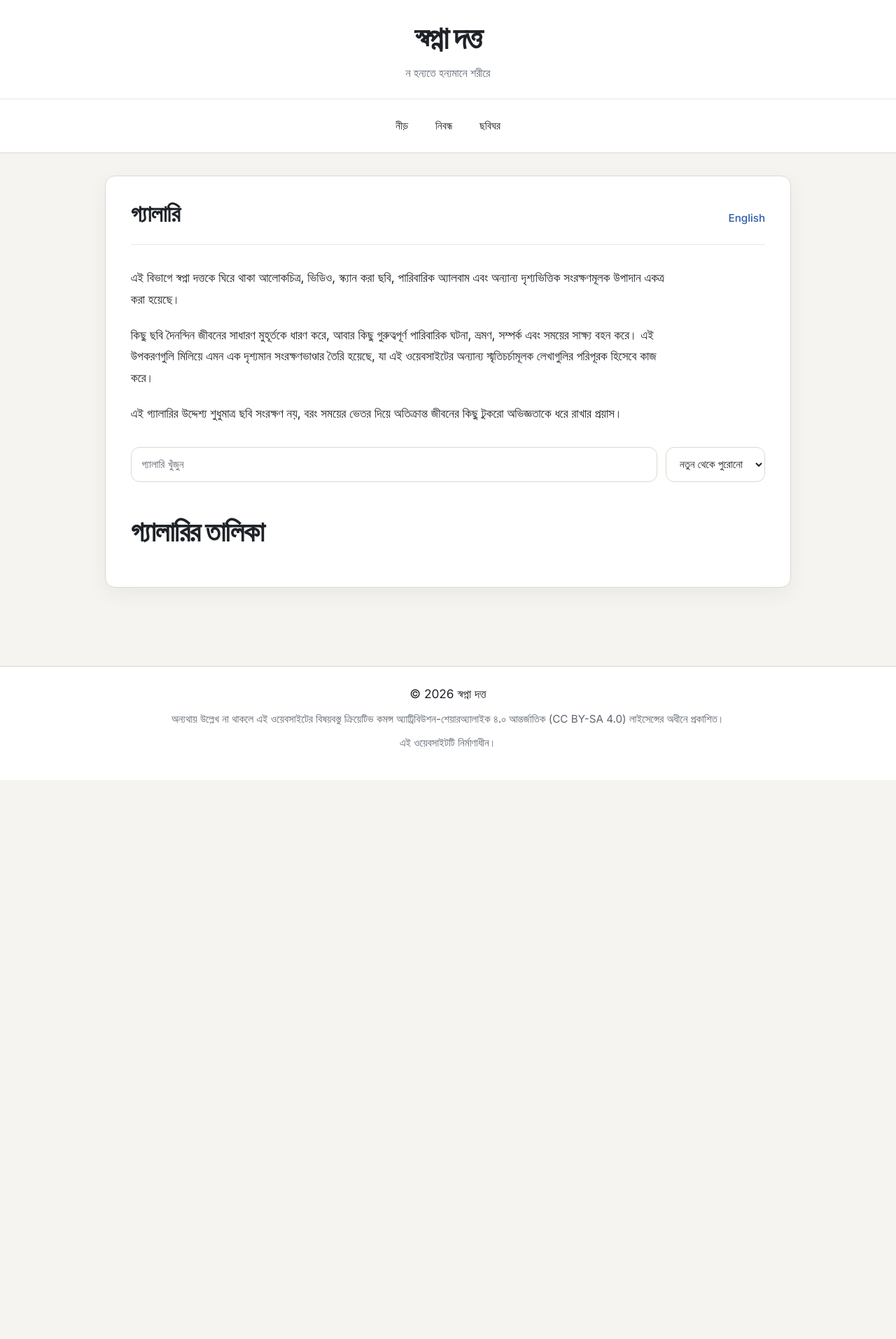
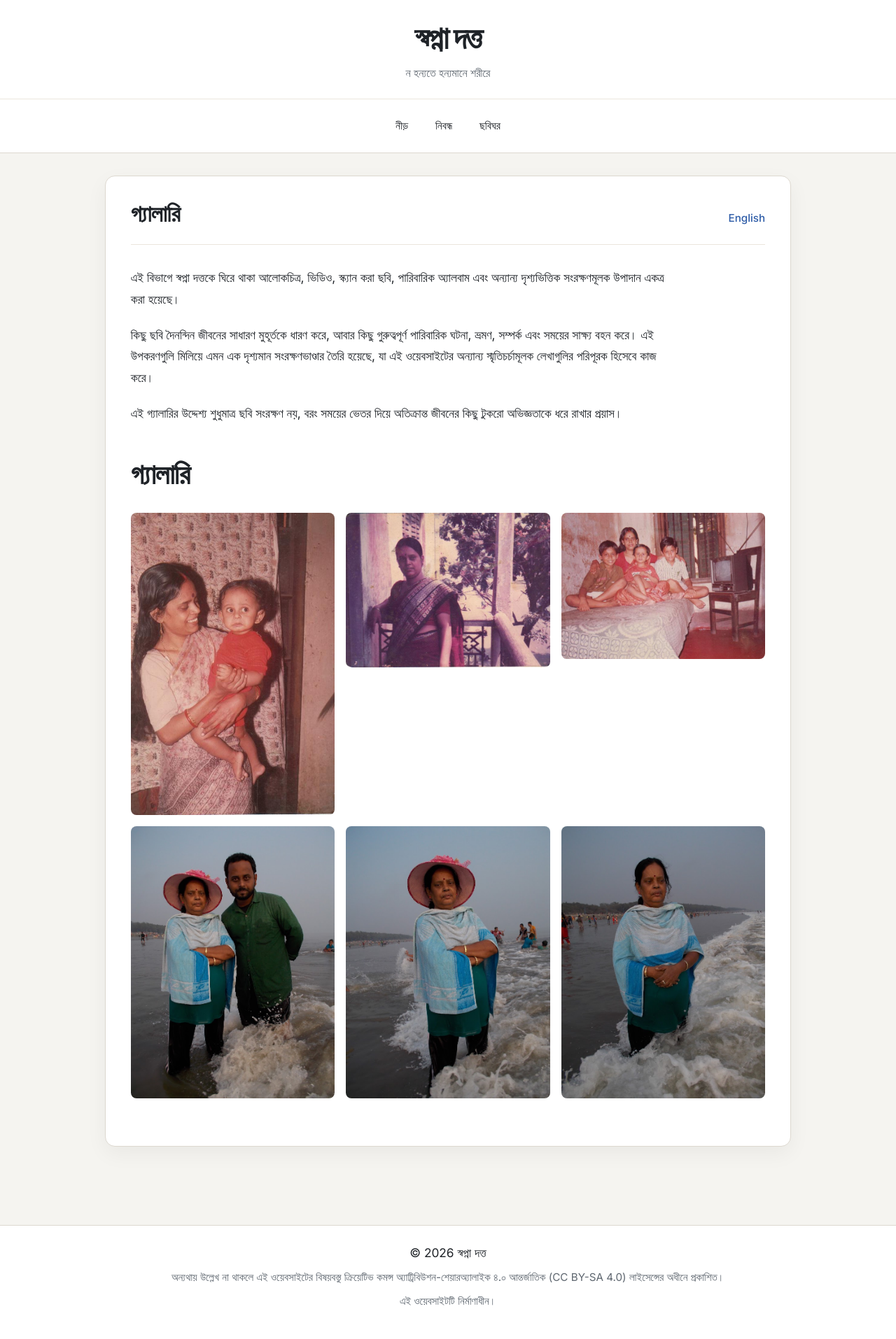
Before and after one commit to titodutta/swapnadutta, a Jekyll site: the page built from bn/gallery/index.md, in a window 1280 px wide. Shown: the whole page at 70% size. Built offline with Jekyll 4.4.1, drawn with Linux system fonts in a browser that asks for light colours; before the commit the page ends 1115 px from its top, so only the background shows below that.

Commit message:
bn gallery

```diff
--- a/bn/gallery/index.md
+++ b/bn/gallery/index.md
@@ -14,149 +14,68 @@ created: 2026-05-15
 
 এই গ্যালারির উদ্দেশ্য শুধুমাত্র ছবি সংরক্ষণ নয়, বরং সময়ের ভেতর দিয়ে অতিক্রান্ত জীবনের কিছু টুকরো অভিজ্ঞতাকে ধরে রাখার প্রয়াস।
 
-<div class="gallery-tools">
+## গ্যালারি
 
-  <input
-    type="search"
-    id="gallerySearch"
-    placeholder="গ্যালারি খুঁজুন"
-    aria-label="গ্যালারি খুঁজুন">
+<div class="photo-gallery">
 
-  <select id="gallerySort" aria-label="গ্যালারি সাজান">
+  <figure>
+    <a href="/assets/images/gallery/swapnadutta0001.jpg">
+      <img src="/assets/images/gallery/swapnadutta0001.jpg" alt="" loading="lazy">
+    </a>
+  </figure>
 
-    <option value="newest">
-      নতুন থেকে পুরোনো
-    </option>
+  <figure>
+    <a href="/assets/images/gallery/swapnadutta0002.jpg">
+      <img src="/assets/images/gallery/swapnadutta0002.jpg" alt="" loading="lazy">
+    </a>
+  </figure>
 
-    <option value="oldest">
-      পুরোনো থেকে নতুন
-    </option>
+  <figure>
+    <a href="/assets/images/gallery/swapnadutta0003.jpg">
+      <img src="/assets/images/gallery/swapnadutta0003.jpg" alt="" loading="lazy">
+    </a>
+  </figure>
 
-    <option value="az">
-      শিরোনাম: অ-হ
-    </option>
+  <figure>
+    <a href="/assets/images/gallery/swapnadutta0004.jpg">
+      <img src="/assets/images/gallery/swapnadutta0004.jpg" alt="" loading="lazy">
+    </a>
+  </figure>
 
-    <option value="za">
-      শিরোনাম: হ-অ
-    </option>
+  <figure>
+    <a href="/assets/images/gallery/swapnadutta0005.jpg">
+      <img src="/assets/images/gallery/swapnadutta0005.jpg" alt="" loading="lazy">
+    </a>
+  </figure>
 
-  </select>
+  <figure>
+    <a href="/assets/images/gallery/swapnadutta0006.jpg">
+      <img src="/assets/images/gallery/swapnadutta0006.jpg" alt="" loading="lazy">
+    </a>
+  </figure>
 
 </div>
 
-## গ্যালারির তালিকা
+<style>
+.photo-gallery {
+  display: grid;
+  grid-template-columns: repeat(auto-fit, minmax(250px, 1fr));
+  gap: 1rem;
+  margin: 2rem 0;
+}
 
-<ul id="galleryList" class="gallery-list">
+.photo-gallery figure {
+  margin: 0;
+}
 
-{% assign gallery_items = site.pages
-  | where_exp: "item", "item.url contains '/bn/gallery/'"
-  | where_exp: "item", "item.url != '/bn/gallery/'" %}
+.photo-gallery img {
+  display: block;
+  width: 100%;
+  height: auto;
+  border-radius: 8px;
+}
 
-{% assign sorted_gallery = gallery_items | sort: "created" | reverse %}
-
-{% for item in sorted_gallery %}
-
-<li
-  class="gallery-item"
-  data-title="{{ item.title | downcase }}"
-  data-date="{{ item.created | date: '%Y-%m-%d' }}">
-
-  <h3>
-    <a href="{{ item.url | relative_url }}">
-      {{ item.title }}
-    </a>
-  </h3>
-
-  {% if item.description %}
-  <p>
-    {{ item.description }}
-  </p>
-  {% endif %}
-
-  {% if item.created %}
-  <small>
-    {{ item.created | date: "%-d %B %Y" }}
-  </small>
-  {% endif %}
-
-</li>
-
-{% endfor %}
-
-</ul>
-
-<script>
-document.addEventListener('DOMContentLoaded', () => {
-
-  const searchInput =
-    document.getElementById('gallerySearch');
-
-  const sortSelect =
-    document.getElementById('gallerySort');
-
-  const galleryList =
-    document.getElementById('galleryList');
-
-  const items =
-    Array.from(galleryList.querySelectorAll('.gallery-item'));
-
-  function filterGallery() {
-
-    const query =
-      searchInput.value.toLowerCase();
-
-    items.forEach(item => {
-
-      const title =
-        item.dataset.title;
-
-      item.style.display =
-        title.includes(query)
-          ? ''
-          : 'none';
-    });
-  }
-
-  function sortGallery() {
-
-    const value = sortSelect.value;
-
-    const sorted = [...items];
-
-    sorted.sort((a, b) => {
-
-      const titleA = a.dataset.title;
-      const titleB = b.dataset.title;
-
-      const dateA = a.dataset.date;
-      const dateB = b.dataset.date;
-
-      if (value === 'newest') {
-        return dateB.localeCompare(dateA);
-      }
-
-      if (value === 'oldest') {
-        return dateA.localeCompare(dateB);
-      }
-
-      if (value === 'az') {
-        return titleA.localeCompare(titleB);
-      }
-
-      if (value === 'za') {
-        return titleB.localeCompare(titleA);
-      }
-
-      return 0;
-    });
-
-    sorted.forEach(item => {
-      galleryList.appendChild(item);
-    });
-  }
-
-  searchInput.addEventListener('input', filterGallery);
-
-  sortSelect.addEventListener('change', sortGallery);
-});
-</script>
+.photo-gallery a {
+  display: block;
+}
+</style>
```
